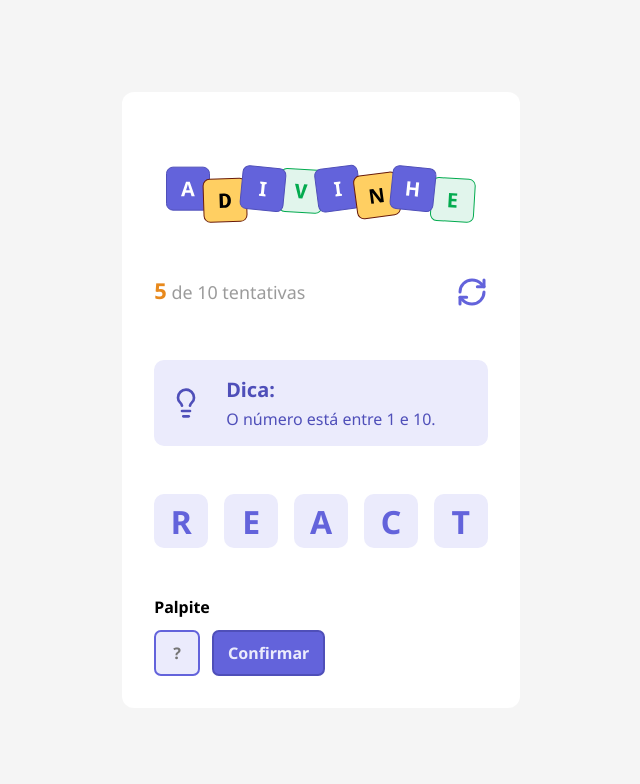
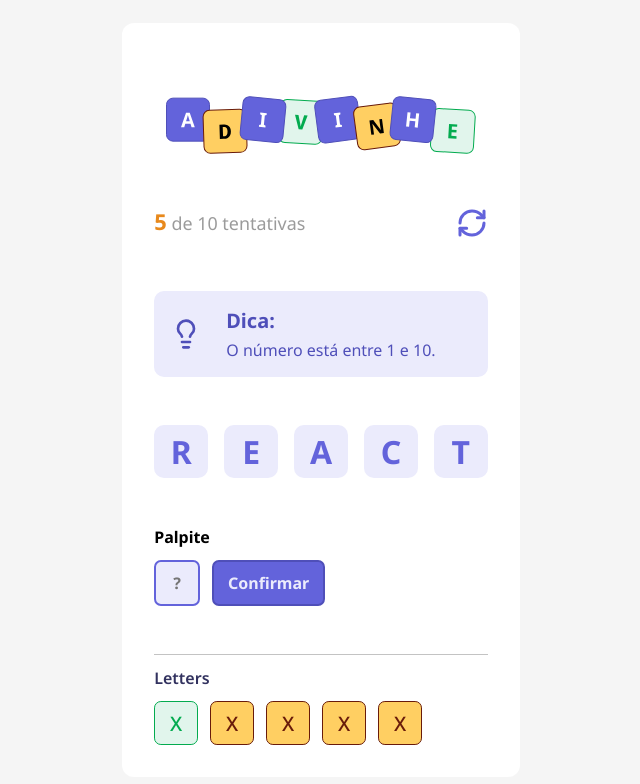
Before and after one commit to EvandroCalado/jogo_da_adivinhacao, a React (Vite) app: page / in a window 1280 px wide. Shown: the top 784 px of the page, without its empty margins (319-959 px from the left). Built offline with nearby package versions, Linux system fonts and the light colour scheme.

Commit message:
feat: add Letters component and expand Letter component with size and status styling variations

```diff
--- a/src/App.tsx
+++ b/src/App.tsx
@@ -2,6 +2,7 @@ import { Button } from "./components/Button";
 import { Header } from "./components/Header";
 import { Input } from "./components/Input";
 import { Letter } from "./components/Letter";
+import { Letters } from "./components/Letters";
 import { Tip } from "./components/Tip";
 import styles from "./utils/App.module.css";
 
@@ -32,6 +33,8 @@ function App() {
             <Button>Confirmar</Button>
           </div>
         </div>
+
+        <Letters />
       </main>
     </div>
   );
--- a/src/components/Letter/index.tsx
+++ b/src/components/Letter/index.tsx
@@ -2,11 +2,23 @@ import styles from "./styles.module.css";
 
 type LetterProps = {
   value?: string;
+  size?: "default" | "small";
+  color?: "default" | "correct" | "wrong";
 };
 
-export const Letter = ({ value = "" }: LetterProps) => {
+export const Letter = ({
+  value = "",
+  size = "default",
+  color = "default",
+}: LetterProps) => {
   return (
-    <div className={styles.letter}>
+    <div
+      className={`
+        ${styles.letter}
+        ${size === "small" && styles["letter-small"]}
+        ${color === "correct" && styles["letter-correct"]}
+        ${color === "wrong" && styles["letter-wrong"]} `}
+    >
       <span>{value}</span>
     </div>
   );
--- a/src/components/Letter/styles.module.css
+++ b/src/components/Letter/styles.module.css
@@ -11,3 +11,24 @@
   justify-content: center;
   align-items: center;
 }
+
+.letter-small {
+  width: 2.75rem;
+  height: 2.75rem;
+  border-radius: 0.43rem;
+  font-size: 1.25rem;
+  font-weight: 500;
+  border: 1px solid #6363db;
+}
+
+.letter-correct {
+  background-color: #e1f5ec;
+  border-color: #03ab4f;
+  color: #03ab4f;
+}
+
+.letter-wrong {
+  background-color: #ffcf62;
+  border-color: #691b0a;
+  color: #691b0a;
+}
--- /dev/null
+++ b/src/components/Letters/index.tsx
@@ -0,0 +1,18 @@
+import { Letter } from "../Letter";
+import styles from "./styles.module.css";
+
+export const Letters = () => {
+  return (
+    <div className={styles.letters}>
+      <h5>Letters</h5>
+
+      <div>
+        <Letter value="x" size="small" color="correct" />
+        <Letter value="x" size="small" color="wrong" />
+        <Letter value="x" size="small" color="wrong" />
+        <Letter value="x" size="small" color="wrong" />
+        <Letter value="x" size="small" color="wrong" />
+      </div>
+    </div>
+  );
+};
--- /dev/null
+++ b/src/components/Letters/styles.module.css
@@ -0,0 +1,17 @@
+.letters {
+  width: 100%;
+  border-top: 1px solid #c3c3c3;
+}
+
+.letters h5 {
+  font-size: 1rem;
+  font-weight: 600;
+  color: #32325f;
+  margin: 0.75rem 0;
+}
+
+.letters > div {
+  display: flex;
+  flex-wrap: wrap;
+  gap: 0.75rem;
+}
```
